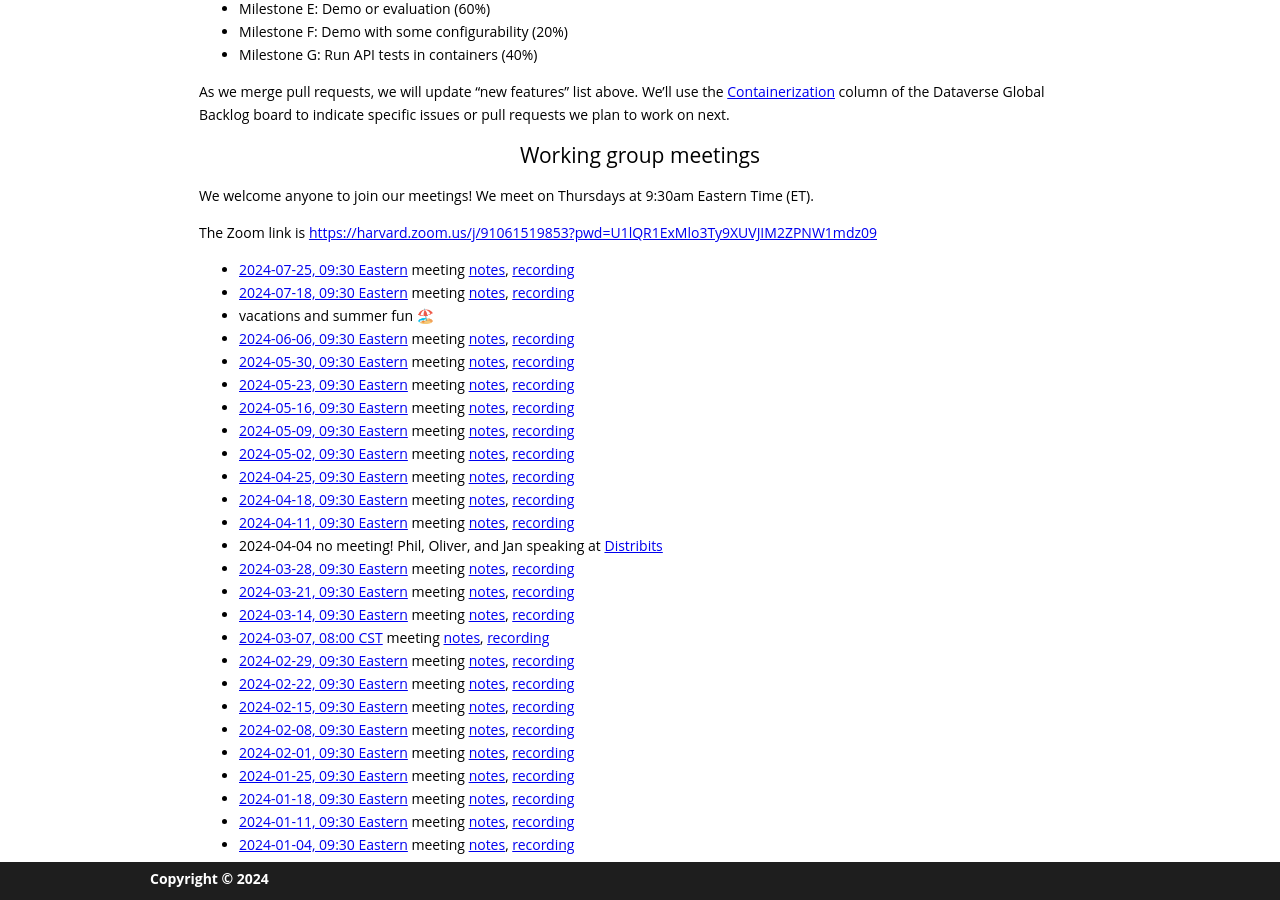
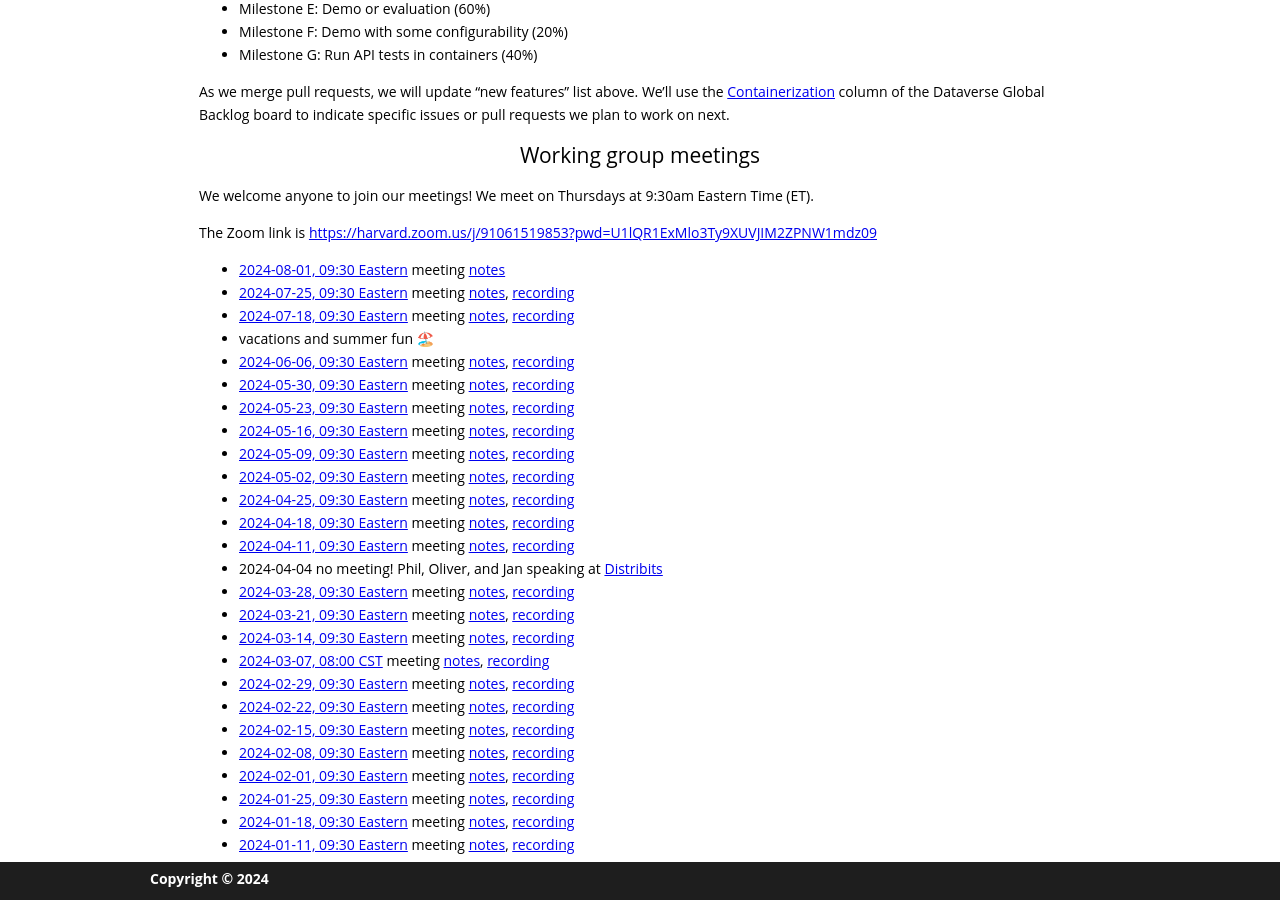
Before and after one commit to gdcc/ct.gdcc.io, a Jekyll site: the page built from index.md, in a window 1280 px wide and 900 px high, scrolled down 1703 px. Built offline with Jekyll 4.4.1, drawn with Linux system fonts in a browser that asks for light colours; our own code applies the rules of GitHub Pages for plain Markdown files.

Commit message:
add next meeting

```diff
--- a/index.md
+++ b/index.md
@@ -62,6 +62,7 @@ We welcome anyone to join our meetings! We meet on Thursdays at 9:30am Eastern T
 
 The Zoom link is <https://harvard.zoom.us/j/91061519853?pwd=U1lQR1ExMlo3Ty9XUVJIM2ZPNW1mdz09>
 
+- [2024-08-01, 09:30 Eastern](https://time.is/compare/0930_1_Aug_2024_in_Boston) meeting [notes](https://docs.google.com/document/d/1nm3BjpUS84jvh4bhDs3OUrA6wGHaNEfgi2MGZ4_1-qU/edit?usp=sharing)
 - [2024-07-25, 09:30 Eastern](https://time.is/compare/0930_25_July_2024_in_Boston) meeting [notes](https://docs.google.com/document/d/13Zxg_iFiTOYfIJkUSmb7ytL-OeIc2vPGCuoOvtPAd6w/edit?usp=sharing), [recording](https://harvard.zoom.us/rec/share/qe2z_Zw-ZzmIRHraO0tDY6DNhe6j7d6ee8nszDBwqr-DEUNLFe081r7YJaxVeTlT.87dxNgGvYGs70Z55)
 - [2024-07-18, 09:30 Eastern](https://time.is/compare/0930_18_July_2024_in_Boston) meeting [notes](https://docs.google.com/document/d/1mdziHDJTIZGgI1ks8HFNTkfEfQqfsIRmNh4ufF516pk/edit?usp=sharing), [recording](https://harvard.zoom.us/rec/share/6YV8RWVgXNtANjLIpnGnL9tKN4AeMWbBjy_A6zzJu0dUgM48pOtYN8WU_J0mRSIl.9-ja80A1IHfF8cUW)
 - vacations and summer fun 🏖️
```
